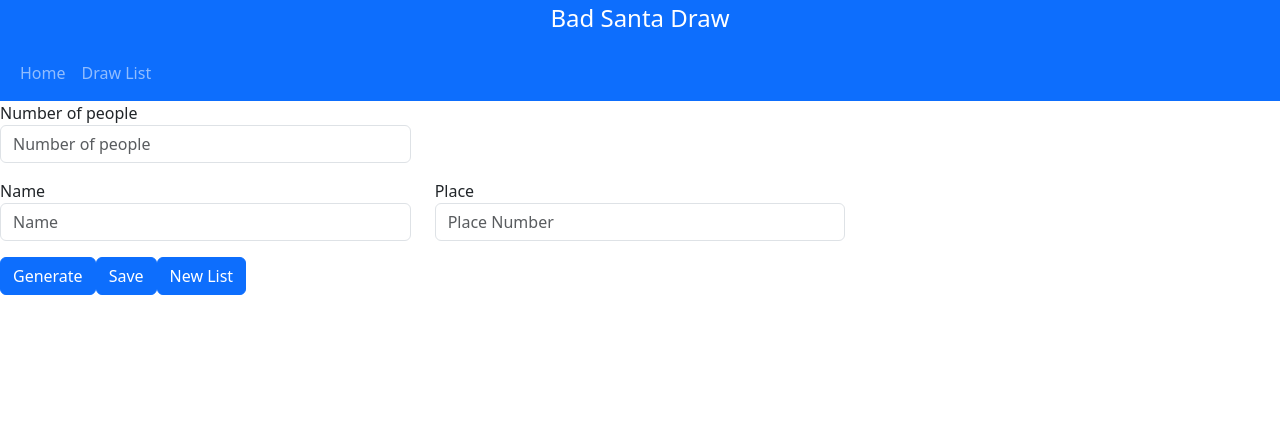
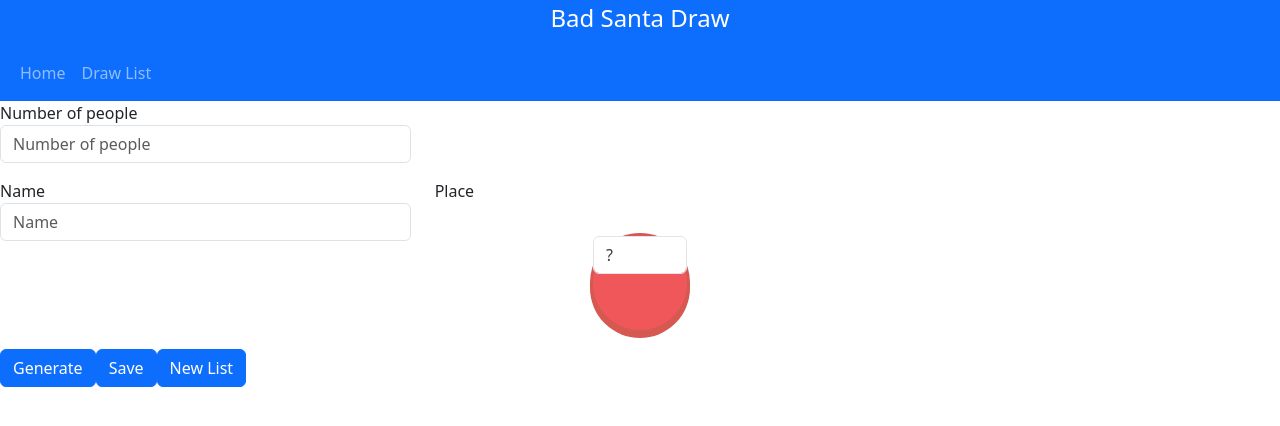
Before and after one commit to DavidAustinMackenzie/BadSantaNG, an Angular app: page / in a window 1280 px wide. Shown: the top 426 px of the page. Built offline with nearby package versions, Linux system fonts and the light colour scheme.

Commit message:
added styling for place number

```diff
--- a/src/app/home/home.component.html
+++ b/src/app/home/home.component.html
@@ -12,14 +12,14 @@
       </div>
       <div class="col-md-4 mb-3">
         <label for="place">Place</label>
-        <input type="text" class="form-control" id="place" placeholder="Place Number" readonly>
+        <div class="draw-number">
+          <input type="text" class="form-control" id="place" placeholder="Place Number" value="{{random}}" readonly>
+        </div>
       </div>
     </div>
-    <div>
-      <p>
-        <button type="submit" class="btn btn-primary">Generate</button>
-        <button type="submit" class="btn btn-primary">Save</button>
-        <button type="submit" class="btn btn-primary">New List</button>
-      </p>
-    </div>
 </form>
+<p>
+  <button (click)="onGenerateNumber()" class="btn btn-primary">Generate</button>
+  <button type="submit" class="btn btn-primary">Save</button>
+  <button type="submit" class="btn btn-primary">New List</button>
+</p>
--- a/src/app/home/home.component.ts
+++ b/src/app/home/home.component.ts
@@ -9,5 +9,18 @@ import { CommonModule } from '@angular/common';
   styleUrl: './home.component.css'
 })
 export class HomeComponent {
+  random = '?';
+  clicked = false;
 
+  onGenerateNumber() {
+    this.random = Math.floor((Math.random() * 10) + 1).toString();
+  }
+
+  onMousedown() {
+    this.clicked = true;
+  }
+
+  onMouseup() {
+    this.clicked = false;
+  }
 }
--- a/src/styles.css
+++ b/src/styles.css
@@ -2,3 +2,22 @@
 .container{
     margin-top: 5%;
 }
+
+.draw-number{
+    width: 100px;
+      height: 100px;
+      margin: 30px auto 0;
+      border-radius: 50%;
+      background: #EF454A;
+      text-align: center;
+      line-height: 105px;
+      color: #FFF;
+      font-size: 42px;
+      font-weight: bold;
+      cursor: pointer;
+      opacity: .9;
+      box-shadow: 0 5px 0 #D1483E;
+      border: 3px solid #D1483E;
+      user-select: none;
+    }
+}
```
